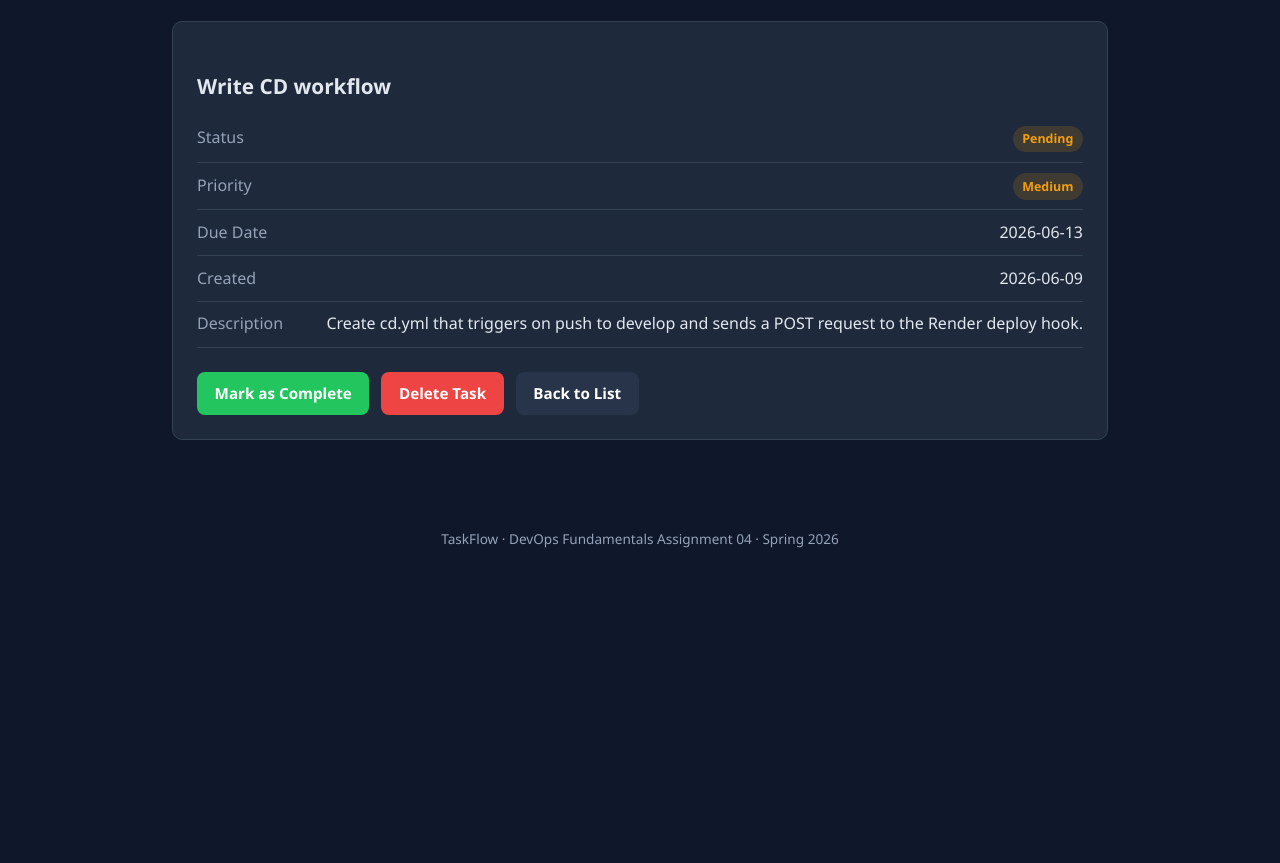
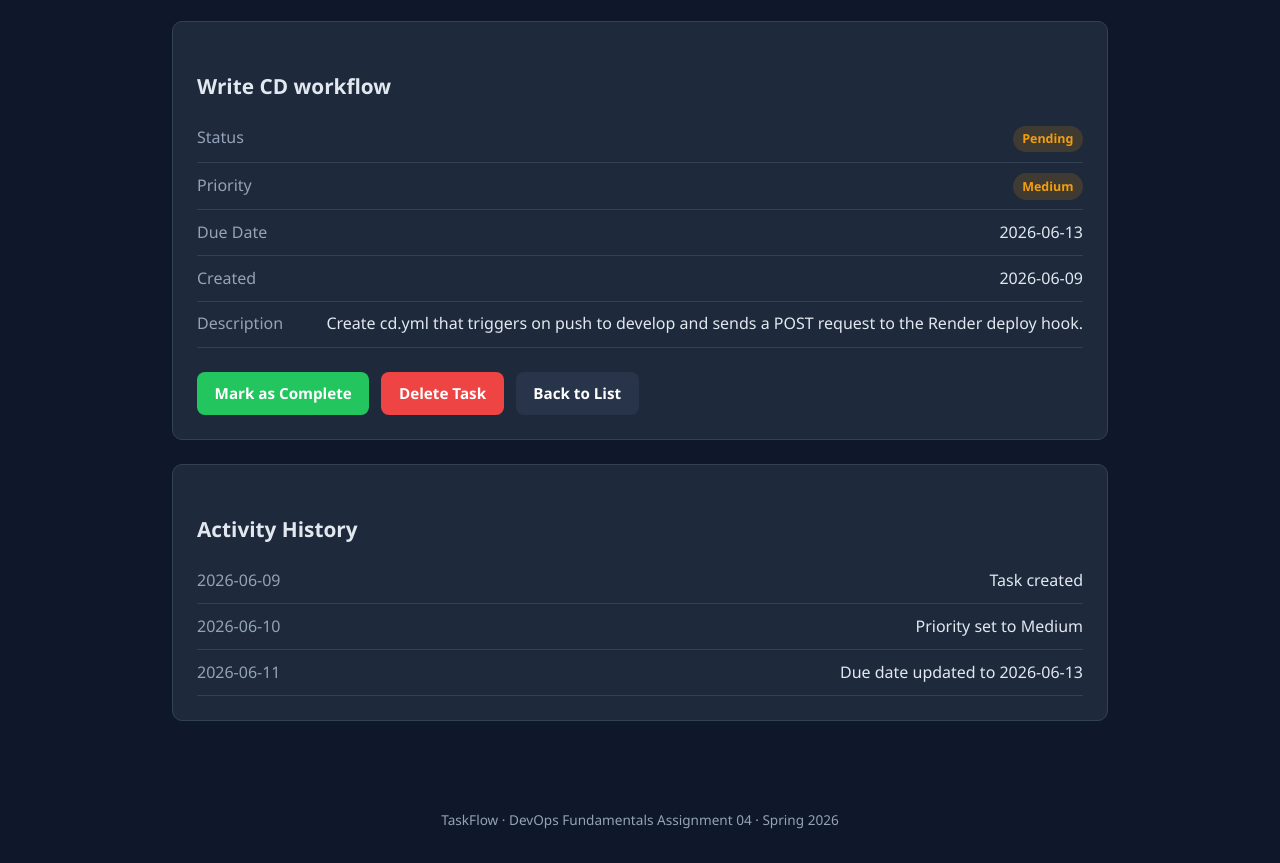
Before and after one commit to OttomanZ/taskflow-cicd, a plain HTML site: page task-detail.html in a window 1280 px wide. Shown: the part 186-1049 px from the top of the page. Before the commit the page ends 800 px from the top, so only its background shows below. Drawn offline with Linux system fonts and the light colour scheme.

Commit message:
Enhance Task Detail page with an Activity History section

```diff
--- a/task-detail.html
+++ b/task-detail.html
@@ -36,6 +36,13 @@
         <a href="task-list.html" class="btn secondary">Back to List</a>
       </div>
     </div>
+
+    <div class="panel">
+      <h2>Activity History</h2>
+      <div class="detail-row"><span class="k">2026-06-09</span><span>Task created</span></div>
+      <div class="detail-row"><span class="k">2026-06-10</span><span>Priority set to Medium</span></div>
+      <div class="detail-row"><span class="k">2026-06-11</span><span>Due date updated to 2026-06-13</span></div>
+    </div>
   </main>
 
   <footer>TaskFlow &middot; DevOps Fundamentals Assignment 04 &middot; Spring 2026</footer>
```
